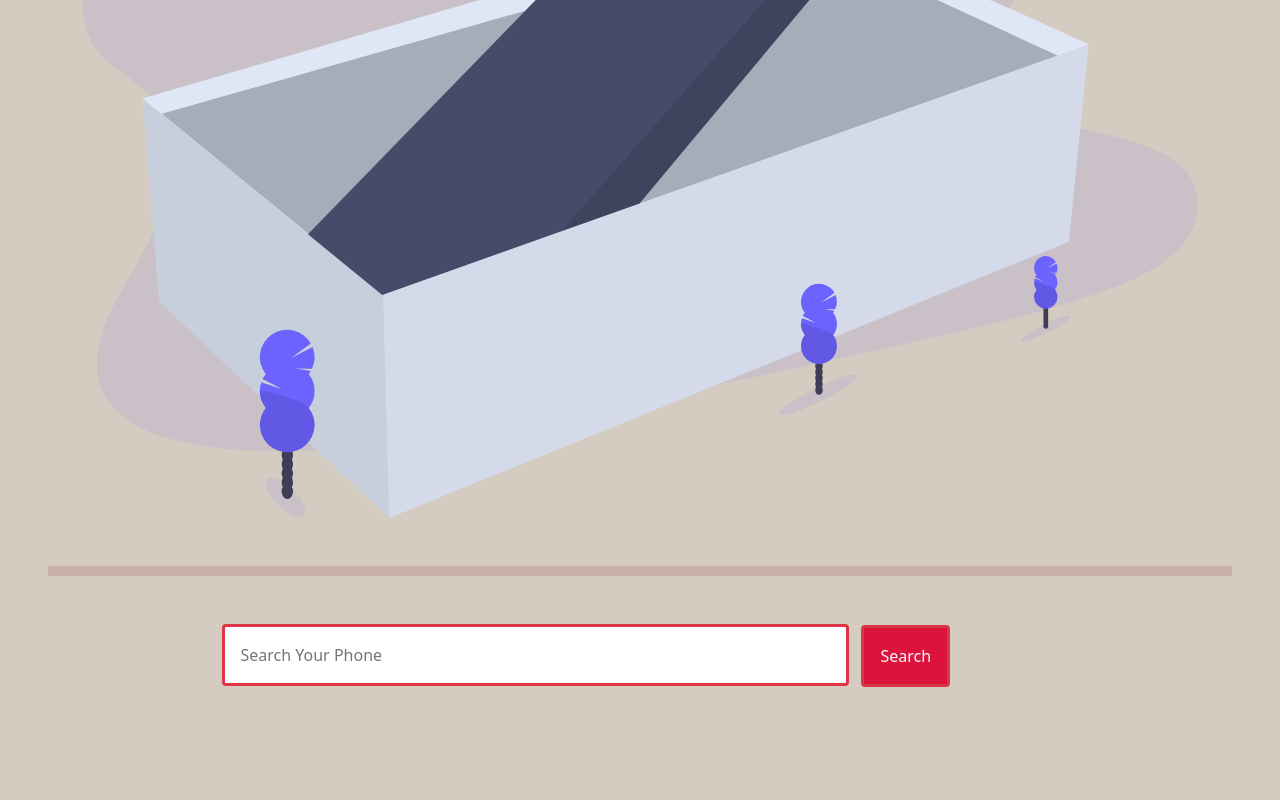
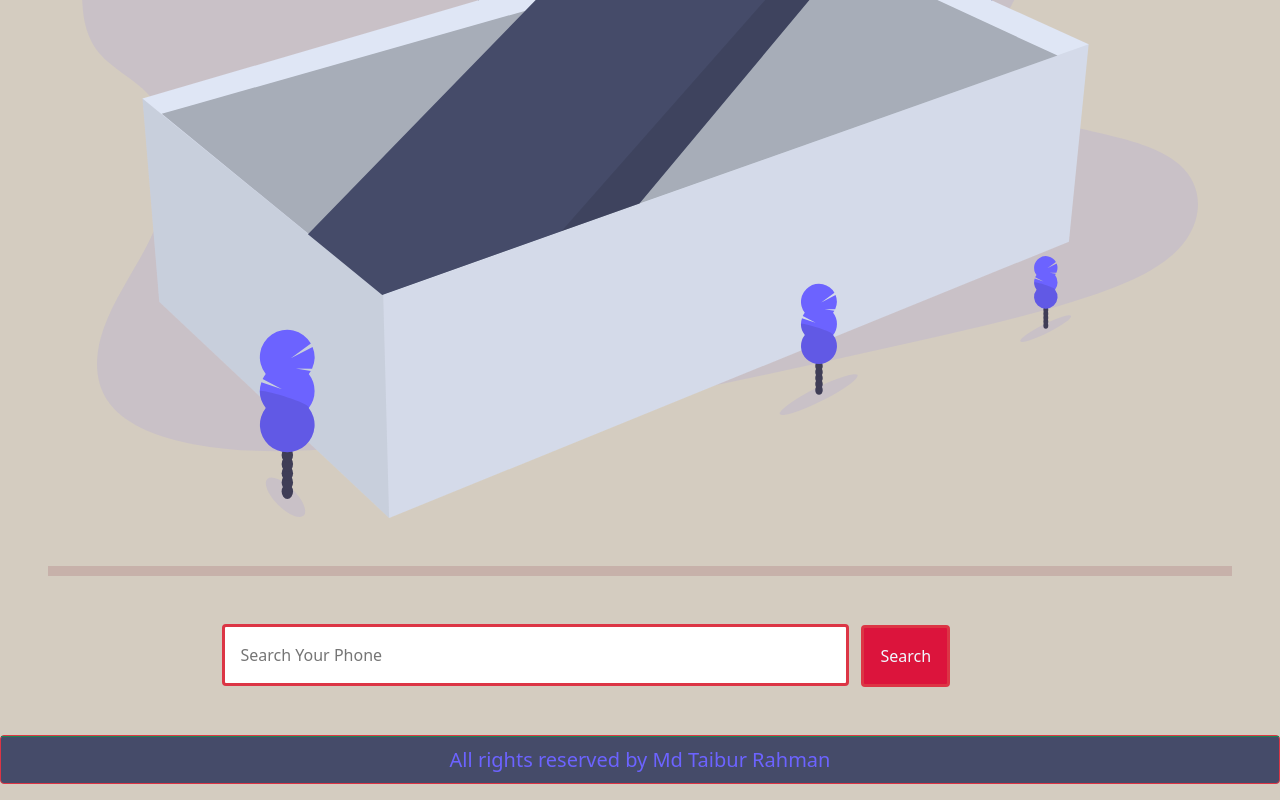
Before and after one commit to trshawonbd/Phone-Scanner, a plain HTML site: page index.html in a window 1280 px wide. Shown: the part 404-1204 px from the top of the page. Before the commit the page ends 1139 px from the top, so only its background shows below. Drawn offline with nearby package versions, Linux system fonts and the light colour scheme.

Commit message:
footer  commit

```diff
--- a/css/style.css
+++ b/css/style.css
@@ -62,3 +62,8 @@ hr{
 .card-features{
     color: white;
 }
+
+.footer{
+    color: #6c63ff;
+    font-size: 20px;
+}
--- a/index.html
+++ b/index.html
@@ -109,6 +109,12 @@
 
     </main>
 
+    <footer>
+        <div class="card border-danger mb-3"">
+          <div class="fw- bold footer card-footer bg-transparent border-success d-flex justify-content-center align-items-center">All rights reserved by Md Taibur Rahman</div>
+        </div>
+      </footer>
+
 
 
 
--- a/js/app.js
+++ b/js/app.js
@@ -110,9 +110,7 @@ const showDetailsPhone = (phone) =>{
          <h5 class="card-features"><span class= "name">Memory: </span>: ${phone.mainFeatures.memory}</h5>
          </h5>
          <h5 class="card-features"><span class= "name">Sensors: </span>${phone.mainFeatures.sensors} </h5>
-
-
-       </div>
+    </div>
      </div>
      `
      searchResultDescriptionContainer.appendChild(div);
```
